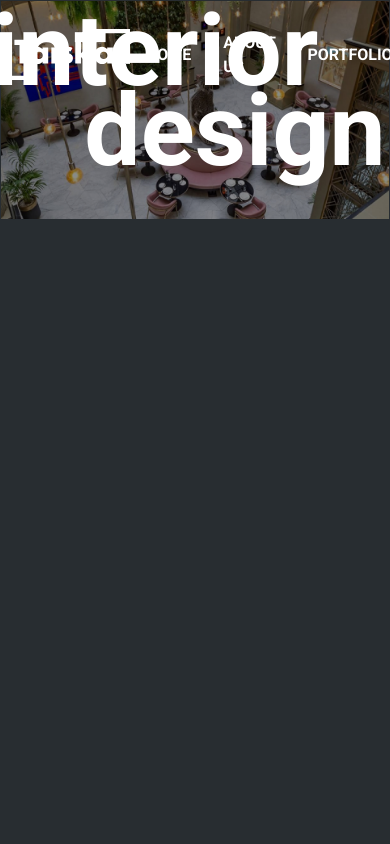
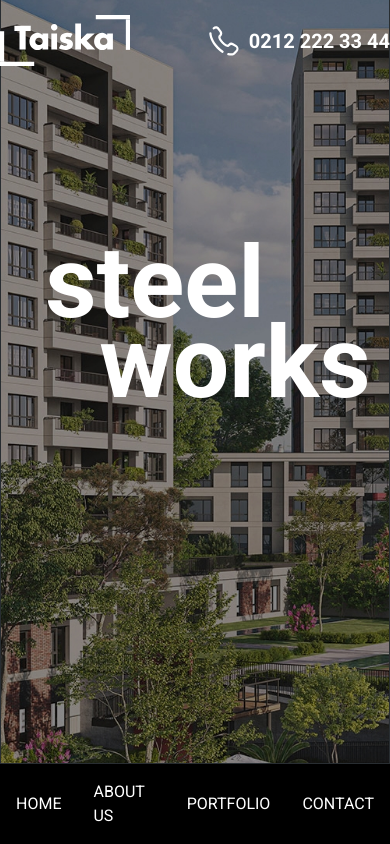
Before and after one commit to serhatdyr/taiska.com.tr, a Next.js app: page / in a window 390 px wide. Shown: the top 844 px of the page. Built offline with nearby package versions, Linux system fonts and the light colour scheme.

Commit message:
Güncellemeler yapıllmıştır.

```diff
--- a/components/AboutUs.js
+++ b/components/AboutUs.js
@@ -6,7 +6,7 @@ const AboutUs = () => {
         <div className="container mx-auto px-4 py-10 md:py-30" id="about">
             <div className="grid grid-cols-1 md:grid-cols-2 gap-10 items-center">
                 <div className="order-1 md:order-2">
-                    <h1 className="text-3xl font-bold mb-4">ABOUT US</h1>
+                    <h1 className="text-3xl font-bold mb-4 font-bold">ABOUT US</h1>
                     <p className="mb-6 text-justify">
                         Founded under the leadership of interior architect Senay Esin
                         Nur TAY, it is a building and architectural solution company
--- a/components/Contact.js
+++ b/components/Contact.js
@@ -1,6 +1,5 @@
 import React from "react";
 import Iframe from 'react-iframe';
-
 import Phone from '../components/icons/Phone';
 import Mail from '../components/icons/Mail';
 
--- /dev/null
+++ b/components/MobileMenu.js
@@ -0,0 +1,21 @@
+import Link from 'next/link';
+import Phone from './icons/Phone';
+
+const MobileMenu = () => {
+
+    return (
+        <nav className='navbar-mobile flex md:hidden bg-black fixed bottom-0 right-0 left-0 z-10 w-full'>
+            <div className="container mx-auto flex flex-row">
+                <ul className='grow flex justify-center'>
+                    <li className='m-4 flex items-center'><Link href="#home">HOME</Link></li>
+                    <li className='m-4 flex items-center'><Link href="#about">ABOUT US</Link></li>
+                    <li className='m-4 flex items-center'><Link href="#portfolio">PORTFOLIO</Link></li>
+                    <li className='m-4 flex items-center'><Link href="#contact">CONTACT</Link></li>
+                </ul>
+            </div>
+        </nav>
+
+    );
+}
+
+export default MobileMenu;
--- a/components/Navbar.js
+++ b/components/Navbar.js
@@ -21,13 +21,13 @@ const Navbar = () => {
 
     return (
         <nav className={`navbar ${scrolled ? 'scrolled' : ''}`}>
-            <div className="container mx-auto flex flex-row">
+            <div className="container mx-auto flex flex-row justify-between">
                 <div className="logo flex-none">
                     <Link href="/">
                         <Logo className="logo-svg" />
                     </Link>
                 </div>
-                <ul className='grow flex justify-center'>
+                <ul className='grow hidden md:flex justify-center'>
                     <li className='m-4 flex items-center'><Link href="#home">HOME</Link></li>
                     <li className='m-4 flex items-center'><Link href="#about">ABOUT US</Link></li>
                     <li className='m-4 flex items-center'><Link href="#portfolio">PORTFOLIO</Link></li>
--- a/components/VerticalSlider.js
+++ b/components/VerticalSlider.js
@@ -10,6 +10,7 @@ function VerticalSlider() {
     slidesToShow: 1,
     slidesToScroll: 1,
     vertical: true,
+    autoplay: true,
     verticalSwiping: true,
     beforeChange: function(currentSlide, nextSlide) {
       console.log("before change", currentSlide, nextSlide);
--- a/pages/index.js
+++ b/pages/index.js
@@ -1,5 +1,6 @@
 import Head from "next/head";
 import {  Roboto } from "next/font/google";
+import MobileMenu from "@/components/MobileMenu";
 import AboutUs from "@/components/AboutUs";
 import Portfolio from "@/components/Portfolio";
 import Contact from "@/components/Contact";
@@ -19,6 +20,7 @@ export default function Home() {
         <title>Home Taiska</title>
         <meta name="keywords" content="taiska" />
       </Head>
+      <MobileMenu />
       <VerticalSlider className={roboto.className} />
       <AboutUs />
       <Portfolio />
--- a/styles/about.css
+++ /dev/null
@@ -1,6 +0,0 @@
-.about-title {
-    font-size: 28px;
-    font-weight: bold;
-    margin-bottom: 20px;
-    letter-spacing: 1px;
-  }
--- a/styles/globals.css
+++ b/styles/globals.css
@@ -3,7 +3,6 @@
 @import "./vertical-slider.css";
 @import "./navbar.css";
 @import "./portfolio.css";
-@import "./about.css";
 html{
   height: 100%;
 }
@@ -35,9 +34,3 @@ a {
   stroke: currentColor;
   fill: currentColor;
 }
-
-.test{
-  color:#fff;
-  width: 20px;
-  height: 20px;
-}
--- a/styles/vertical-slider.css
+++ b/styles/vertical-slider.css
@@ -8,13 +8,16 @@
 .slick-slider,
 .slick-list,
 .slick-track,
-.slick-slide{
+.slick-slide,
+.slick-slide > div,
+.slick-slide-item{
     height: 100% !important;
 }
 
 .slick-slide img{
     width:100%;
     height: 100%;
+    object-fit: cover;
 }
 
 .slick-arrow{
```
